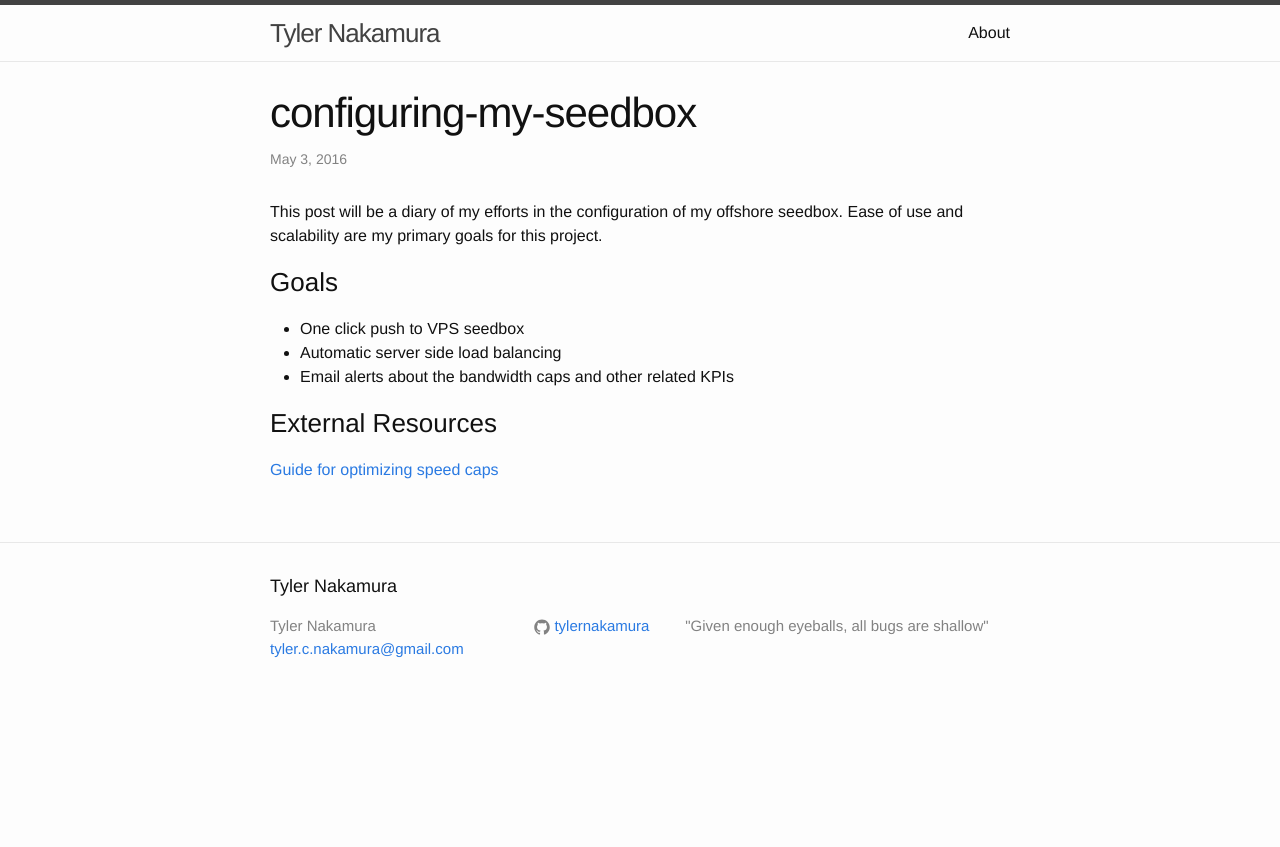
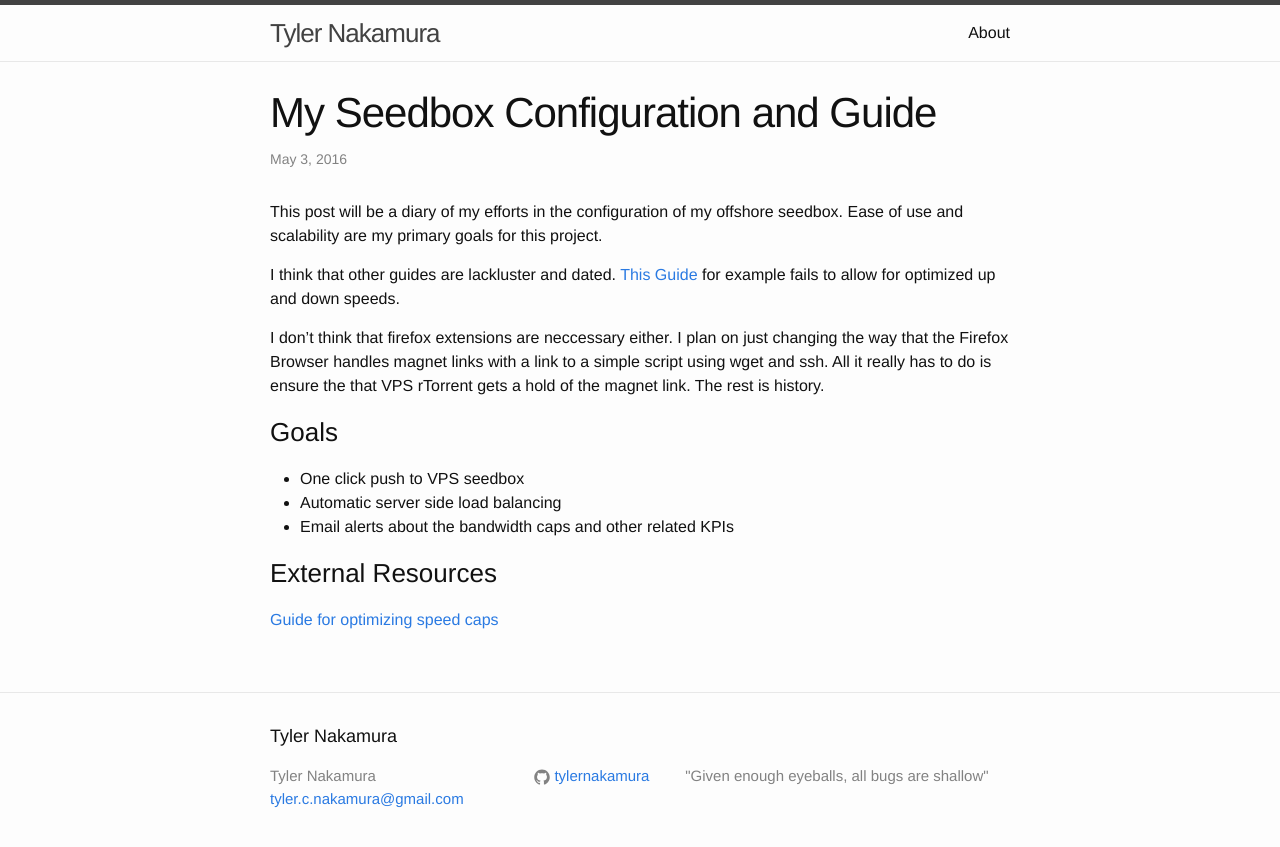
Before and after one commit to ahlim0m/tylernakamura.github.io, a Jekyll site: the page built from _posts/2016-05-03-configuring-my-seedbox.markdown, in a window 1280 px wide. Shown: the top 847 px of the page. Built offline with Jekyll 4.4.1, drawn with Linux system fonts in a browser that asks for light colours.

Commit message:
update seedbox post

```diff
--- a/_posts/2016-05-03-configuring-my-seedbox.markdown
+++ b/_posts/2016-05-03-configuring-my-seedbox.markdown
@@ -1,12 +1,16 @@
 ---
 layout: post
-title: "configuring-my-seedbox"
+title: My Seedbox Configuration and Guide
 date: 2016-05-03 12:41
 comments: false
-categories: Seedbox vps
+categories: seedbox vps
 ---
 
 This post will be a diary of my efforts in the configuration of my offshore seedbox. Ease of use and scalability are my primary goals for this project.
+
+I think that other guides are lackluster and dated. [This Guide](https://harbhag.wordpress.com/2010/06/30/tutorial-using-rtorrent-on-linux-like-a-pro/) for example fails to allow for optimized up and down speeds.
+
+I don't think that firefox extensions are neccessary either. I plan on just changing the way that the Firefox Browser handles magnet links with a link to a simple script using wget and ssh. All it really has to do is ensure the that VPS rTorrent gets a hold of the magnet link. The rest is history.
 
 ### Goals
 - One click push to VPS seedbox
```
